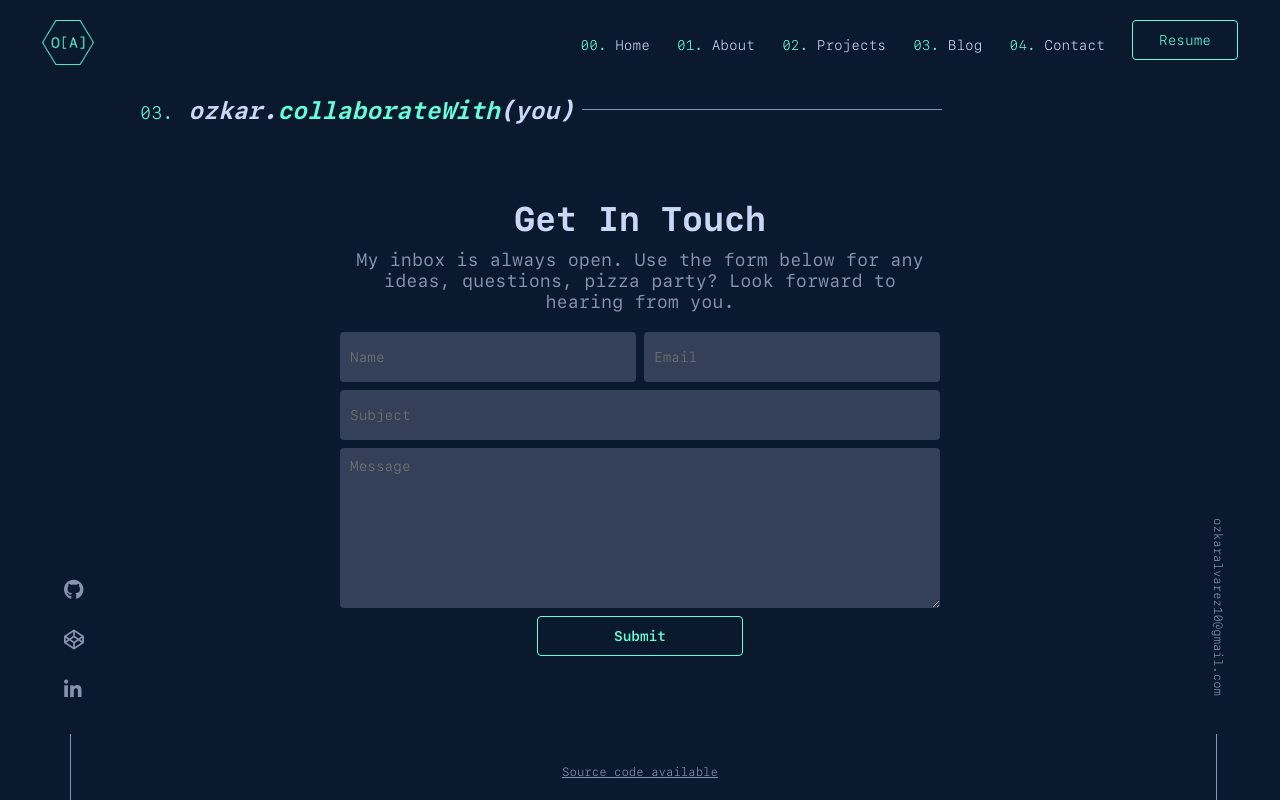
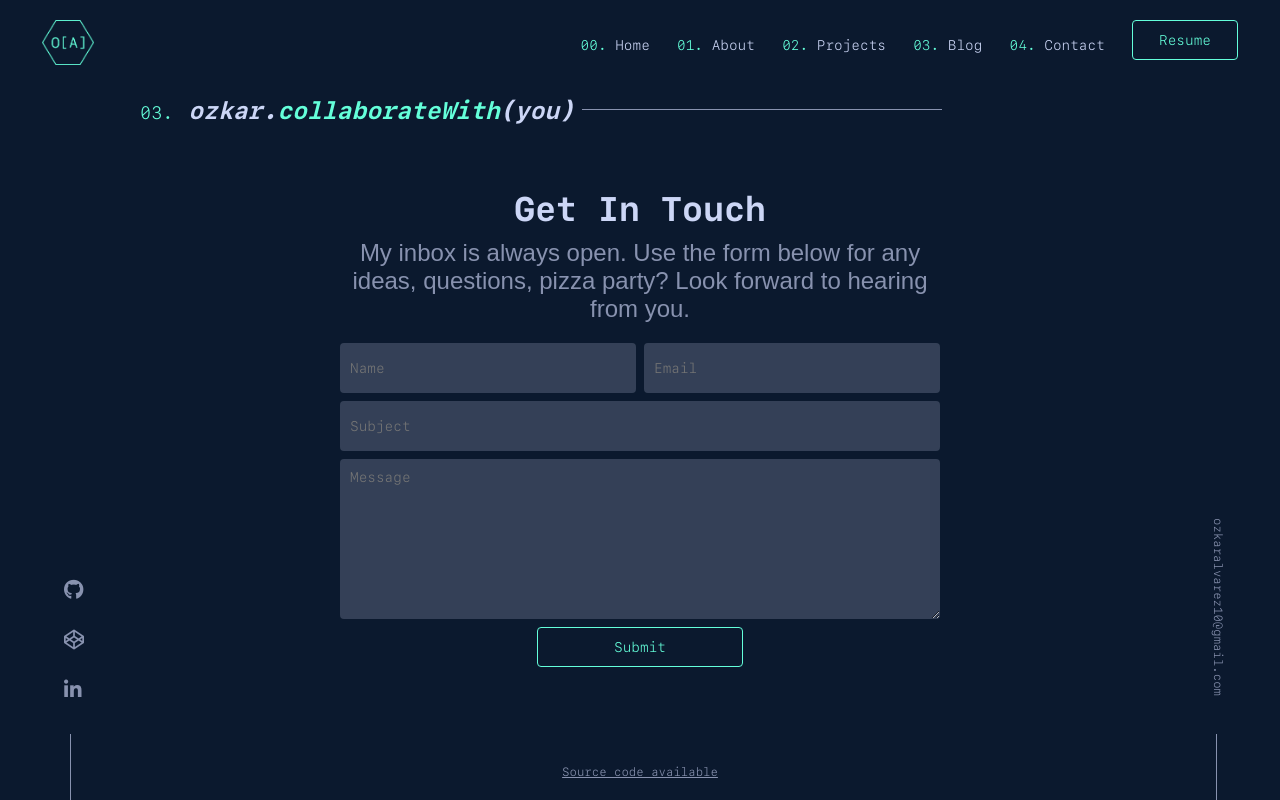
Before and after one commit to oalva-rez/ozkaralvarez, a React (Vite) app: page /contact in a window 1280 px wide. Built offline with nearby package versions, Linux system fonts and the light colour scheme; no server answers.

Commit message:
Added contact functionality and toast

```diff
--- a/package.json
+++ b/package.json
@@ -17,7 +17,8 @@
     "react-helmet": "^6.1.0",
     "react-highlight": "^0.15.0",
     "react-router-dom": "^6.9.0",
-    "react-spinners": "^0.13.8"
+    "react-spinners": "^0.13.8",
+    "react-toastify": "^9.1.2"
   },
   "devDependencies": {
     "@types/react": "^18.0.28",
--- a/src/components/featuredProject/FeaturedProject.jsx
+++ b/src/components/featuredProject/FeaturedProject.jsx
@@ -3,10 +3,15 @@ import React from "react";
 function FeaturedProject({ project }) {
   return (
     <div className="project">
-      <div className="project--image">
+      <a
+        href={project.liveUrl === "n/a" ? project.githubUrl : project.liveUrl}
+        className="project--image"
+        target="_blank"
+        rel="noreferrer"
+      >
         <img src={project.imageUrl} alt={project.title} />
         <div className="image-overlay"></div>
-      </div>
+      </a>
       <div className="project--content">
         <p className="p-fp">Featured Project</p>
         <h2 className="p-title">{project.title}</h2>
@@ -24,7 +29,7 @@ function FeaturedProject({ project }) {
             <a href={project.githubUrl} target="_blank" rel="noreferrer">
               <i className="fab fa-github"></i>
             </a>
-            {project.liveUrl ? (
+            {project.liveUrl !== "n/a" ? (
               <a href={project.liveUrl} target="_blank" rel="noreferrer">
                 <i className="fa-solid fa-arrow-up-right-from-square"></i>
               </a>
--- a/src/components/secondaryProject/secondaryProject.scss
+++ b/src/components/secondaryProject/secondaryProject.scss
@@ -3,6 +3,7 @@
 @import "../../styles/mixins";
 
 .noteworthy--projects {
+  margin-top: 40px;
   h2 {
     text-align: center;
     font-size: 24px;
--- a/src/main.jsx
+++ b/src/main.jsx
@@ -21,4 +21,7 @@ import "./components/footer/footer.scss";
 import "./components/secondaryProject/secondaryProject.scss";
 import "./components/blogCard/blogCard.scss";
 
+// toast styles
+import "react-toastify/dist/ReactToastify.css";
+
 ReactDOM.createRoot(document.getElementById("root")).render(<App />);
--- a/src/pages/contact/Contact.jsx
+++ b/src/pages/contact/Contact.jsx
@@ -1,5 +1,6 @@
-import React, { useState } from "react";
+import React, { useState, useEffect } from "react";
 import { Helmet } from "react-helmet";
+import { ToastContainer, toast } from "react-toastify";
 
 function Contact() {
   const [inputData, setInputData] = useState({
@@ -15,6 +16,40 @@ function Contact() {
       [e.target.name]: e.target.value,
     });
   };
+
+  async function handleSubmit(e) {
+    e.preventDefault();
+    const id = toast.loading("Sending message to Ozkar...");
+
+    const response = await fetch(
+      "https://portfolio-emailer.netlify.app/.netlify/functions/api/contact",
+      {
+        method: "POST",
+        headers: {
+          "Content-Type": "application/json",
+        },
+        body: JSON.stringify(inputData),
+      }
+    );
+
+    if (response.status === 200) {
+      setInputData({ name: "", email: "", message: "", subject: "" });
+      toast.update(id, {
+        render: "Message sent beautifully.",
+        type: "success",
+        isLoading: false,
+        autoClose: 3000,
+      });
+    } else {
+      toast.update(id, {
+        render:
+          "Oh no... Something went terribly wrong. Please use other form of contact.",
+        type: "error",
+        isLoading: false,
+        autoClose: 3000,
+      });
+    }
+  }
 
   return (
     <>
@@ -38,7 +73,7 @@ function Contact() {
             My inbox is always open. Use the form below for any ideas,
             questions, pizza party? Look forward to hearing from you.
           </p>
-          <form>
+          <form onSubmit={handleSubmit}>
             <input
               type="text"
               placeholder="Name"
@@ -46,6 +81,7 @@ function Contact() {
               name="name"
               onChange={handleChange}
               value={inputData.name}
+              required
             />
             <input
               type="text"
@@ -54,6 +90,7 @@ function Contact() {
               name="email"
               onChange={handleChange}
               value={inputData.email}
+              required
             />
             <input
               type="text"
@@ -62,6 +99,7 @@ function Contact() {
               name="subject"
               onChange={handleChange}
               value={inputData.subject}
+              required
             />
             <textarea
               placeholder="Message"
@@ -69,10 +107,16 @@ function Contact() {
               name="message"
               onChange={handleChange}
               value={inputData.message}
+              required
             ></textarea>
-            <button>Submit</button>
+            <input type="submit" value="Submit" />
           </form>
         </div>
+        <ToastContainer
+          position="top-right"
+          hideProgressBar={true}
+          theme="dark"
+        />
       </main>
     </>
   );
--- a/src/pages/contact/contact.scss
+++ b/src/pages/contact/contact.scss
@@ -22,12 +22,13 @@
       text-align: center;
     }
     p {
-      font-size: 18px;
+      font-size: 24px;
       font-weight: 300;
       margin-bottom: 0px;
       text-align: center;
       color: $dark-grey;
       margin-top: 10px;
+      font-family: "Calibre", sans-serif;
     }
     form {
       display: grid;
@@ -35,7 +36,7 @@
       grid-template-rows: 50px 50px 160px 50px;
       grid-gap: 8px;
       margin-top: 20px;
-      & > *:not(button) {
+      & > *:not(input[type="submit"]) {
         border-radius: 4px;
         border: none;
         background-color: #344057;
@@ -54,8 +55,10 @@
       grid-column: 1 / 3;
       grid-row: 3 / 4;
     }
-    button {
+    input[type="submit"] {
       @include button($cyan, $darker-blue, $dark-blue, 206px, 40px);
+      font-weight: 200;
+
       grid-column: 1 / 3;
       grid-row: 4 / 5;
       justify-self: center;
```
Also changed, not shown: 1 other file (tests, documents, lock files or other folders).
